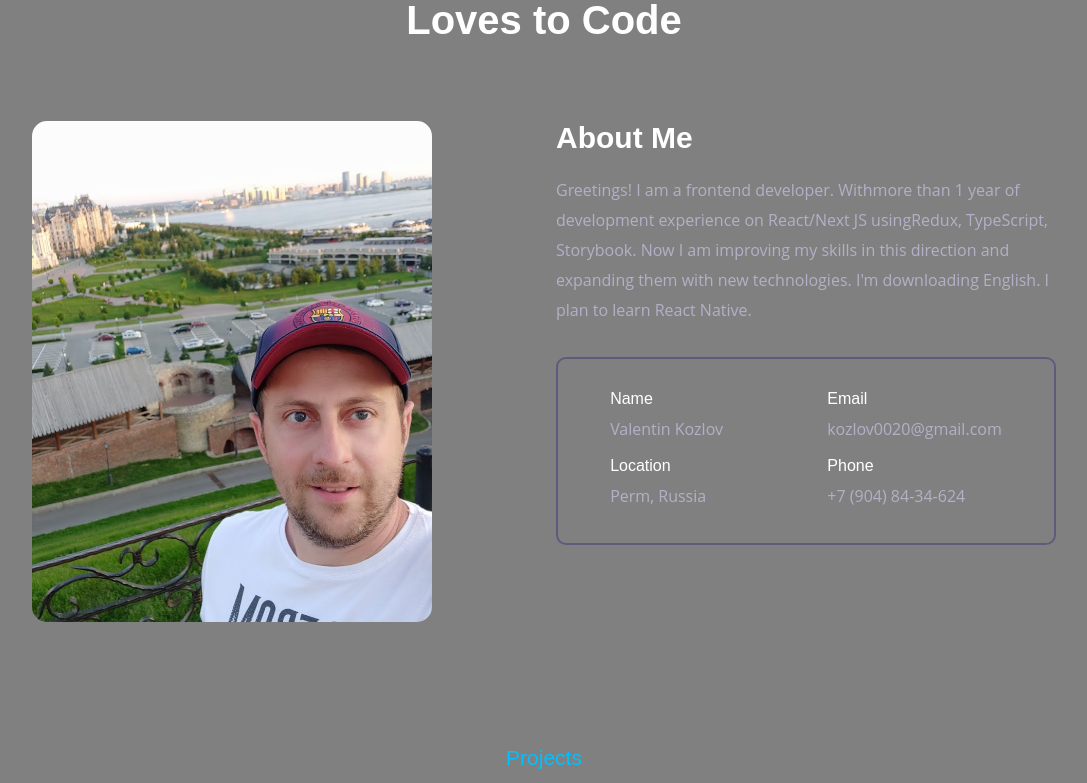
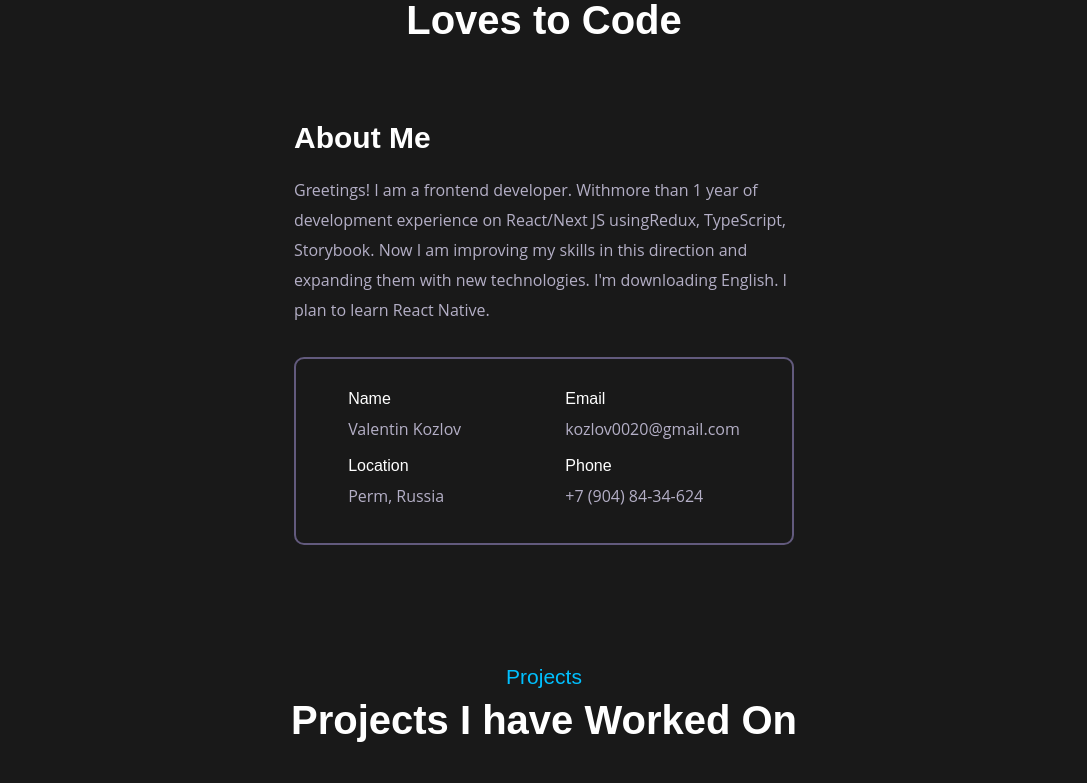
Before and after one commit to Valentin-Erth/PortfolioSpa, a React (Vite) app: page / in a window 1280 px wide. Shown: the part 2000-2783 px from the top of the page, without its empty margins (96-1183 px from the left). Built offline with nearby package versions, Linux system fonts and the light colour scheme.

Commit message:
update: style

```diff
--- a/src/assets/image/icons/telegram.tsx
+++ b/src/assets/image/icons/telegram.tsx
@@ -12,7 +12,7 @@ const SvgComponent = (
         ref={ref}
         {...props}
     >
-        <path d="M16 1.38a15 15 0 0 0-4.85 29.19l.1.03c.76.14 1.03-.33 1.03-.72 0-.36 0-1.3-.02-2.55-4.17.9-5.05-2.01-5.05-2.01a4 4 0 0 0-1.65-2.19h-.02c-1.35-.94.1-.92.1-.92 1 .14 1.82.72 2.3 1.53v.02a3.2 3.2 0 0 0 4.39 1.23l-.02.01a3.2 3.2 0 0 1 .95-2c-3.33-.38-6.83-1.67-6.83-7.41v-.1c0-1.51.59-2.9 1.55-3.93a5.24 5.24 0 0 1 .14-4l-.01.03s1.25-.4 4.12 1.54a14.14 14.14 0 0 1 7.6.02l-.1-.02c2.85-1.94 4.1-1.54 4.1-1.54a5.4 5.4 0 0 1 .14 4.01l.01-.04a5.79 5.79 0 0 1 1.54 3.94v.1-.01c0 5.76-3.5 7.02-6.84 7.4a3.58 3.58 0 0 1 1 2.78v-.01l-.01 4.1c0 .4.26.87 1.03.72a14.98 14.98 0 0 0-4.68-29.2H16z" />
+        <path d="M29.92 6.16 25.69 26.1c-.31 1.4-1.15 1.75-2.33 1.1l-6.43-4.75-3.11 2.99c-.34.34-.63.63-1.3.63L13 19.5 24.92 8.72c.52-.46-.11-.72-.8-.26l-14.76 9.3-6.35-2c-1.38-.43-1.4-1.38.3-2.04l24.83-9.57c1.15-.43 2.15.26 1.78 2.01z" />
     </svg>
 )
 const ForwardRef = forwardRef(SvgComponent)
--- a/src/components/About/About.module.scss
+++ b/src/components/About/About.module.scss
@@ -13,7 +13,9 @@
       margin-top: 75px;
       width: 100%;
       display: flex;
+      flex-direction: column;
       justify-content: space-between;
+      align-items: center;
       flex-wrap: wrap;
       @media screen and (max-width: 1155px) {
         flex-direction: column;
@@ -52,6 +54,10 @@
 
       .aboutMe {
         max-width: 500px;
+        //display: flex;
+        //flex-direction: column;
+        //justify-content: center;
+        //align-items: center;
 
         .title {
           margin-bottom: 20px;
--- a/src/components/About/About.tsx
+++ b/src/components/About/About.tsx
@@ -1,8 +1,8 @@
 import s from './About.module.scss'
 import styleContainer from '../../common/styles/Container.module.css'
 import {Title} from "../../common/commonComponents/Title/Title";
-import myImage from '../../assets/image/imgAbout/portret.jpg'
-import Tilt from "react-parallax-tilt";
+// import myImage from '../../assets/image/imgAbout/portret.jpg'
+// import Tilt from "react-parallax-tilt";
 import {Fade} from "react-awesome-reveal";
 import {useAppSelector} from "../../bll/store.ts";
 import {AboutType} from "../../bll/app-reducer.ts";
@@ -18,11 +18,11 @@ export const About = () => {
                     <Title title={aboutData.title} text={aboutData.description}/>
                     <div className={s.wrapper}>
 
-                        <Tilt tiltMaxAngleY={5} tiltMaxAngleX={5}>
-                            <div className={s.photo}>
-                                <img src={myImage} alt="#"/>
-                            </div>
-                        </Tilt>
+                        {/*<Tilt tiltMaxAngleY={5} tiltMaxAngleX={5}>*/}
+                        {/*    <div className={s.photo}>*/}
+                        {/*        <img src={myImage} alt="#"/>*/}
+                        {/*    </div>*/}
+                        {/*</Tilt>*/}
 
                         <div className={s.aboutMe}>
                             <h3 className={s.title}>About Me</h3>
--- a/src/index.css
+++ b/src/index.css
@@ -12,7 +12,7 @@ body {
   sans-serif;
   -webkit-font-smoothing: antialiased;
   -moz-osx-font-smoothing: grayscale;
-  background-color: #808080;
+  background-color: #191919;
   /*background-image: url("");*/
 }
 
```
